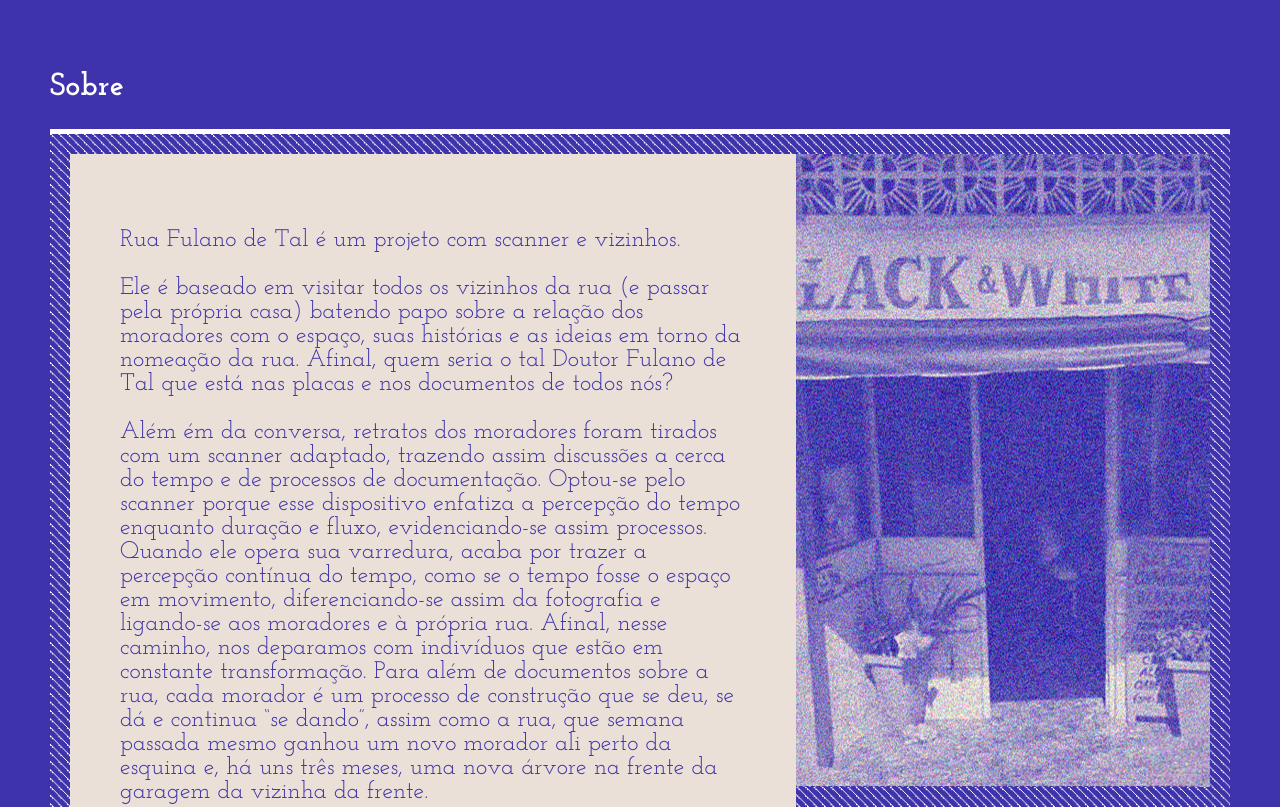
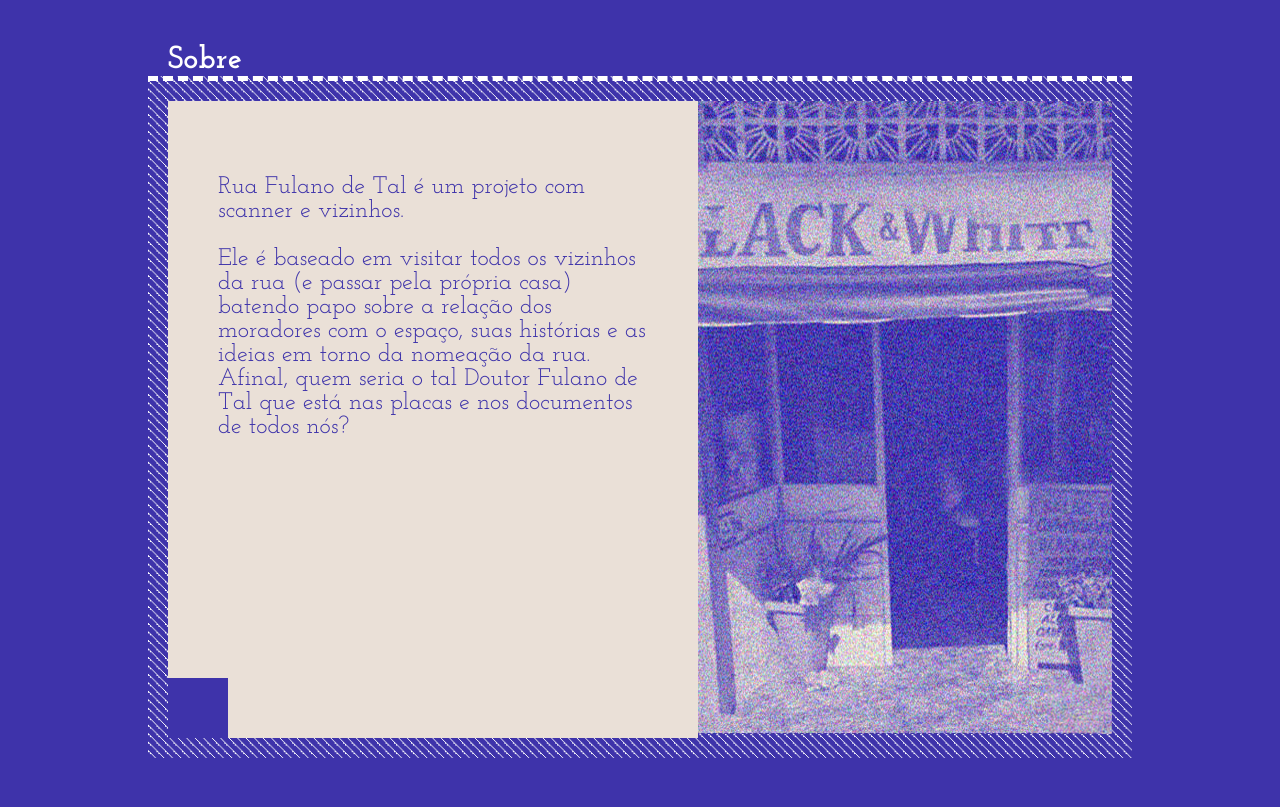
Before and after one commit to carol-nn/rua-fulano-de-tal, a website: page index.html in a window 1280 px wide. Shown: the part 380-1187 px from the top of the page. Drawn offline with Linux system fonts and the light colour scheme.

Commit message:
add slider

```diff
--- a/index.html
+++ b/index.html
@@ -5,6 +5,7 @@
   <meta charset="UTF-8">
   <meta name="viewport" content="width=device-width, initial-scale=1.0">
   <link href="style.css" rel="stylesheet">
+  <link rel="icon" type="image/x-icon" href="images_logo/favicon.ico">
   <title>Rua Fulano de Tal</title>
 </head>
 
@@ -27,29 +28,63 @@
 
   <!-- Content  -->
   <main>
+
+
+
+
+
     <section class="sobre" id="linksobre">
+      <div class="sectiontitle">
         <h2>Sobre</h2>
-      <article class="box-content">
+      </div>
+      <article class="slider">
+        <div class="buttons">
+          <button class="prev"></button>
+          <button class="next"></button>
+        </div>
+        <div class="slide">
           <div class="text">
             <p><span>Rua Fulano de Tal</span> é um projeto com scanner e vizinhos.</p>
-          <p>Ele é baseado em visitar todos os vizinhos da rua (e passar pela própria casa) batendo papo sobre a relação
-            dos moradores com o espaço, suas histórias e as ideias em torno da nomeação da rua. Afinal, quem seria o tal
-            Doutor Fulano de Tal que está nas placas e nos documentos de todos nós? </p>
+            <p>Ele é baseado em visitar todos os vizinhos da rua (e passar pela própria casa) batendo papo sobre a
+              relação
+              dos moradores com o espaço, suas histórias e as ideias em torno da nomeação da rua. Afinal, quem seria o
+              tal
+              Doutor Fulano de Tal que está nas placas e nos documentos de todos nós?</p>
+          </div>
+          <div class="image">
+            <figure id="sobre1"><img src="images_logo/Sobre1.png" alt="Sobre Image"></figure>
+          </div>
+        </div>
+        <div class="slide">
+          <div class="image">
+            <figure id="sobre2"><img src="images_logo/Sobre2.png" alt="Sobre Image 2"></figure>
+          </div>
+          <div class="text">
             <p>Além ém da conversa, retratos dos moradores foram tirados com um scanner adaptado, trazendo assim
               discussões a cerca do tempo e de processos de documentação. Optou-se pelo scanner porque esse dispositivo
               enfatiza a percepção do tempo enquanto duração e fluxo, evidenciando-se assim processos. Quando ele opera
-            sua varredura, acaba por trazer a percepção contínua do tempo, como se o tempo fosse o espaço em movimento,
-            diferenciando-se assim da fotografia e ligando-se aos moradores e à própria rua. Afinal, nesse caminho, nos
+              sua varredura, acaba por trazer a percepção contínua do tempo, como se o tempo fosse o espaço em
+              movimento,
+              diferenciando-se assim da fotografia e ligando-se aos moradores e à própria rua. Afinal, nesse caminho,
+              nos
               deparamos com indivíduos que estão em constante transformação. Para além de documentos sobre a rua, cada
               morador é um processo de construção que se deu, se dá e continua “se dando”, assim como a rua, que semana
-            passada mesmo ganhou um novo morador ali perto da esquina e, há uns três meses, uma nova árvore na frente da
+              passada mesmo ganhou um novo morador ali perto da esquina e, há uns três meses, uma nova árvore na frente
+              da
               garagem da vizinha da frente.</p>
           </div>
-        <div class="image">
-          <figure id="sobre1"><img src="images_logo/Sobre1.png"></figure>
+
+
+
         </div>
+
+
+
+        </div>
+
       </article>
     </section>
+
 
 
     <section class="fulanos" id="linkfulanos">
@@ -73,12 +108,24 @@
 
     <section class="video" id="linkvideo">
       <h2>Video</h2>
+
+      <iframe src="https://player.vimeo.com/video/240349927?h=22a08b7cc5" width="640" height="360" frameborder="0"
+        allow="autoplay; fullscreen; picture-in-picture" allowfullscreen></iframe>
+
+
     </section>
 
     <section id="linkequipe">
       <h2>Equipe</h2>
+
+
+
+
+
     </section>
   </main>
+
+
 
 
   <!-- Footer  -->
--- a/index.js
+++ b/index.js
@@ -9,3 +9,35 @@ const arrayOfImages = document.getElementsByClassName('clickableImage');
 for (const image of arrayOfImages) {
   image.addEventListener('click', imageClicked);
 }
+
+
+//Slider
+document.addEventListener("DOMContentLoaded", function() {
+  var slides = document.querySelectorAll(".slide");
+  var currentSlide = 0;
+
+  // Show initial slide
+  slides[currentSlide].classList.add("active");
+
+  // Function to show a specific slide
+  function showSlide(index) {
+    // Hide all slides
+    slides.forEach(function(slide) {
+      slide.classList.remove("active");
+    });
+    // Show the slide at the given index
+    slides[index].classList.add("active");
+  }
+
+  // Event listener for previous button
+  document.querySelector(".prev").addEventListener("click", function() {
+    currentSlide = (currentSlide - 1 + slides.length) % slides.length;
+    showSlide(currentSlide);
+  });
+
+  // Event listener for next button
+  document.querySelector(".next").addEventListener("click", function() {
+    currentSlide = (currentSlide + 1) % slides.length;
+    showSlide(currentSlide);
+  });
+});
--- a/style.css
+++ b/style.css
@@ -10,10 +10,15 @@ html {
 }
 
 body {
-    display: flexbox;
+    display: flex;
+    flex-direction: column;
     margin: 0;
 }
 
+main {
+    display: flex;
+    flex-direction: column;
+}
 
 p {
     color: #3E33AA;
@@ -22,6 +27,9 @@ p {
 h2 {
     color: white;
     font-size: 2rem;
+    margin-block-start: 0rem;
+    margin-block-end: 0rem;
+
 }
 
 nav {
@@ -42,6 +50,7 @@ header {
 .sobre {
     padding: 50px;
     background-color: #3E33AA;
+
 }
 
 .box-content {
@@ -56,15 +65,94 @@ header {
 .text {
     background-color: #EAE0D7;
     padding: 50px;
-    width: 1fr;
     font-size: 1.5rem;
+    flex: 1.5;
+    max-height: 583px;
+
 }
-
 
 #sobre1 {
     display: inline;
     margin: 0rem;
 }
+
+#sobre2 {
+    display: inline;
+    margin: 0rem;
+}
+
+.sectiontitle {
+    display: flex;
+    width: 80%;
+    margin: auto;
+    margin-bottom: 0rem;
+}
+
+.slider {
+    overflow: hidden;
+    width: 80%;
+    display: flex;
+    background-image: linear-gradient(45deg, #ffffff 8.33%, #3e33aa 8.33%, #3e33aa 50%, #ffffff 50%, #ffffff 58.33%, #3e33aa 58.33%, #3e33aa 100%);
+    background-size: 8.49px 8.49px;
+    padding: 20px;
+    border-top: thick dashed white;
+    margin: auto;
+}
+
+.slide {
+    flex: 0 0 100%;
+    display: none;
+
+}
+
+.slide.active {
+    display: block;
+    display: inline-flex;
+}
+
+.buttons {
+    position: absolute;
+
+
+}
+
+
+
+.prev,
+.next {
+    position: absolute;
+    background-color: #3E33AA;
+    border: none;
+    opacity: 1;
+    transition: 0.3s;
+    cursor: pointer;
+    padding: 30px;
+}
+
+.prev {
+    margin-top: 577px;
+}
+
+.next {
+    margin-top: 577px;
+    margin-left: 1020px;
+}
+
+.prev:hover,
+.next:hover
+ {
+    opacity: 0.6
+}
+
+*/ .image {
+    flex: 1;
+}
+
+.image img {
+    max-width: 100%;
+
+}
+
 
 /* Fulanos */
 
@@ -75,6 +163,7 @@ header {
     margin-block-end: 0rem;
     background-color: #A3B091;
     padding: 50px;
+    text-align: center;
 }
 
 .box-image {
```
Also changed, not shown: images_logo/Sobre2.png (added). Lines whose indentation alone changed are shown as unchanged.
